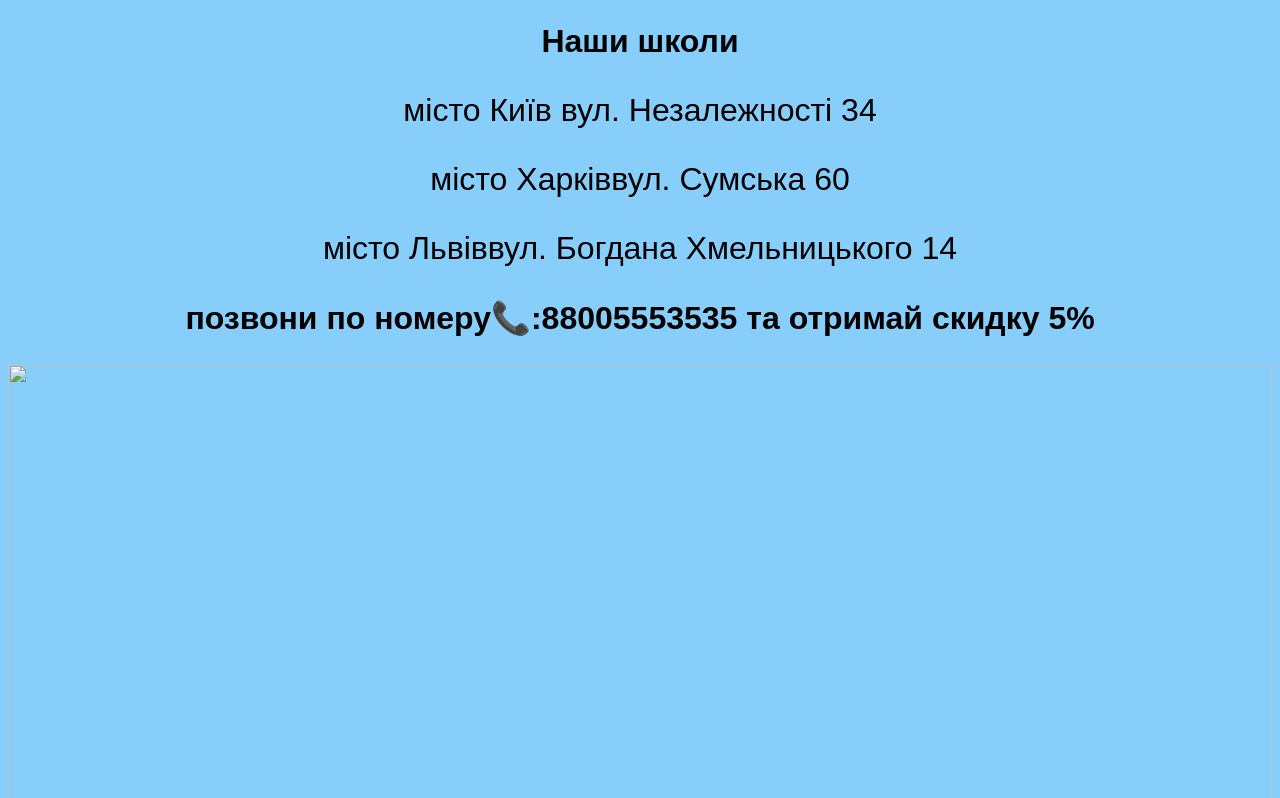
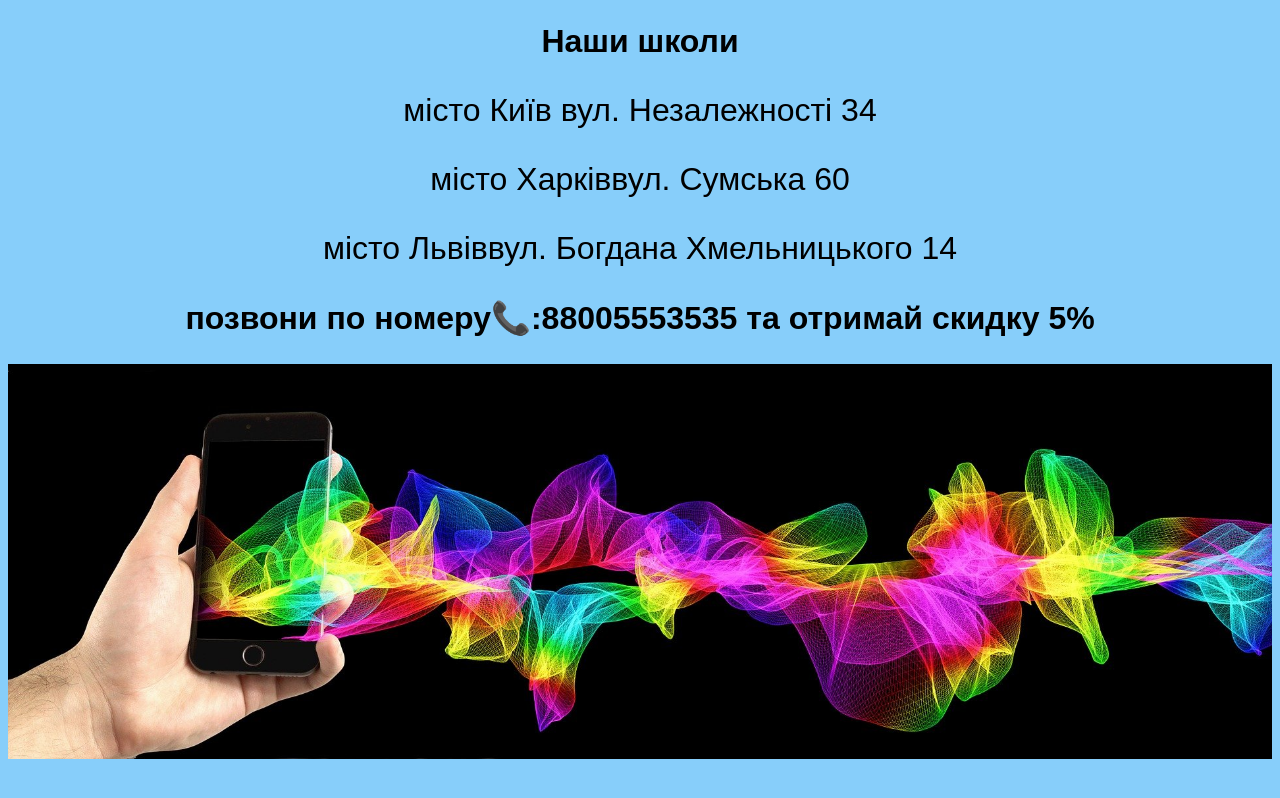
Before and after one commit to okkucher/vetrenkodavid, a plain HTML site: page index.html in a window 1280 px wide. Shown: the part 1417-2215 px from the top of the page. After the commit the page ends 2184 px from the top, so only its background shows below. Drawn offline with Linux system fonts and the light colour scheme.

Commit message:
Update index.html

```diff
--- a/index.html
+++ b/index.html
@@ -63,7 +63,7 @@
             <a class="social" href=""><img src="/uploads/2021/02/icon-set-1142000_1280%201_0_1613586391.png" width="30px" height="30px"></a>
             <a class="social" href=""><img src="/uploads/2021/02/Group%201_0_1613586391.png" width="30px" height="30px"></a>
             <a class="social" href=""><img src="/uploads/2021/02/instagram-3288419_1280%201_0_1613586391.png" width="30px" height="30px"></a></aside>
-            <img class="full-image" src="wild.png" width="100%" min-height="270"/>
+            <img class="full-image" src="wild.jpg" width="100%" min-height="270"/>
         </main>
         <footer>
             <div class="contacts">
```
